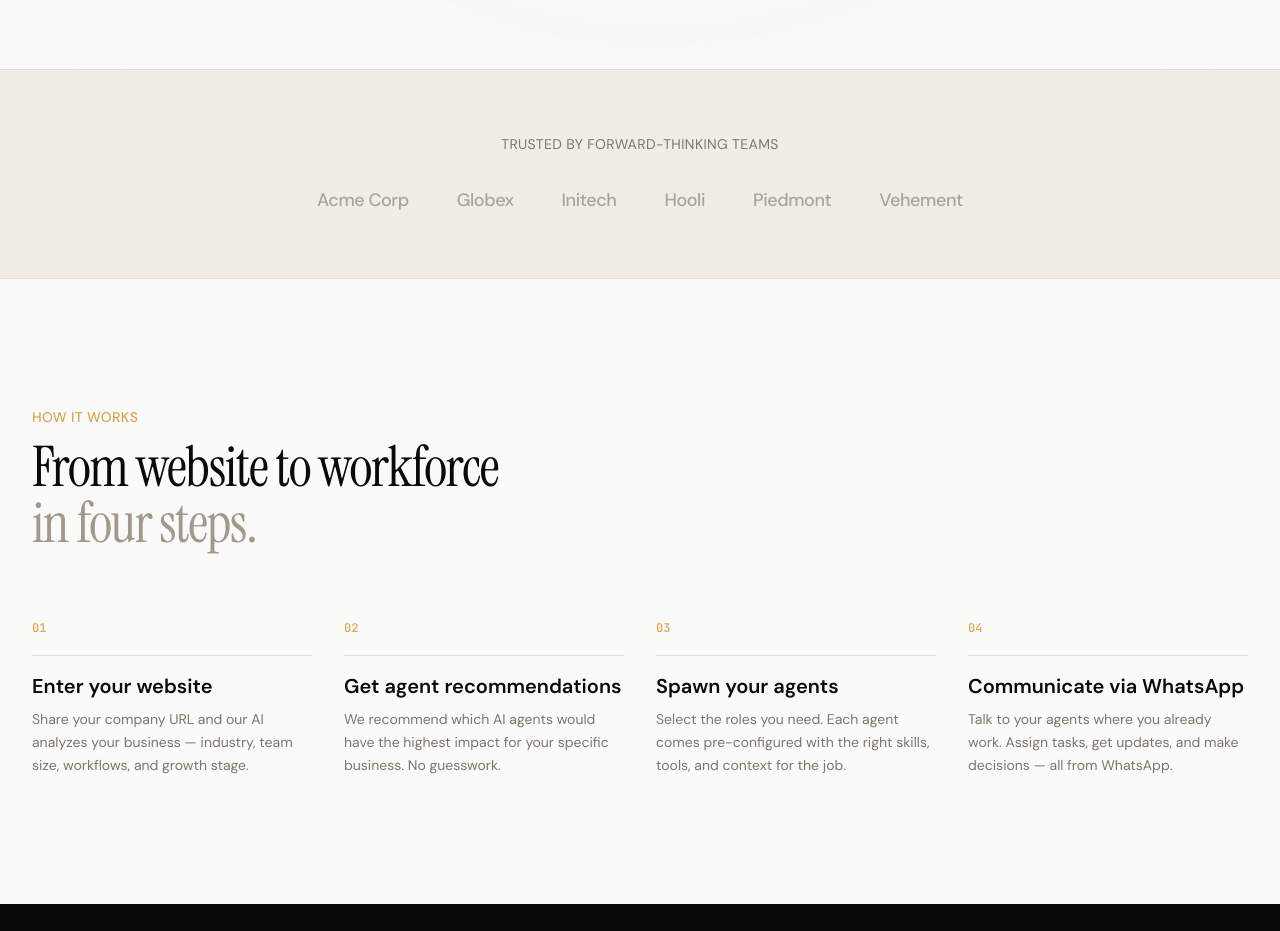
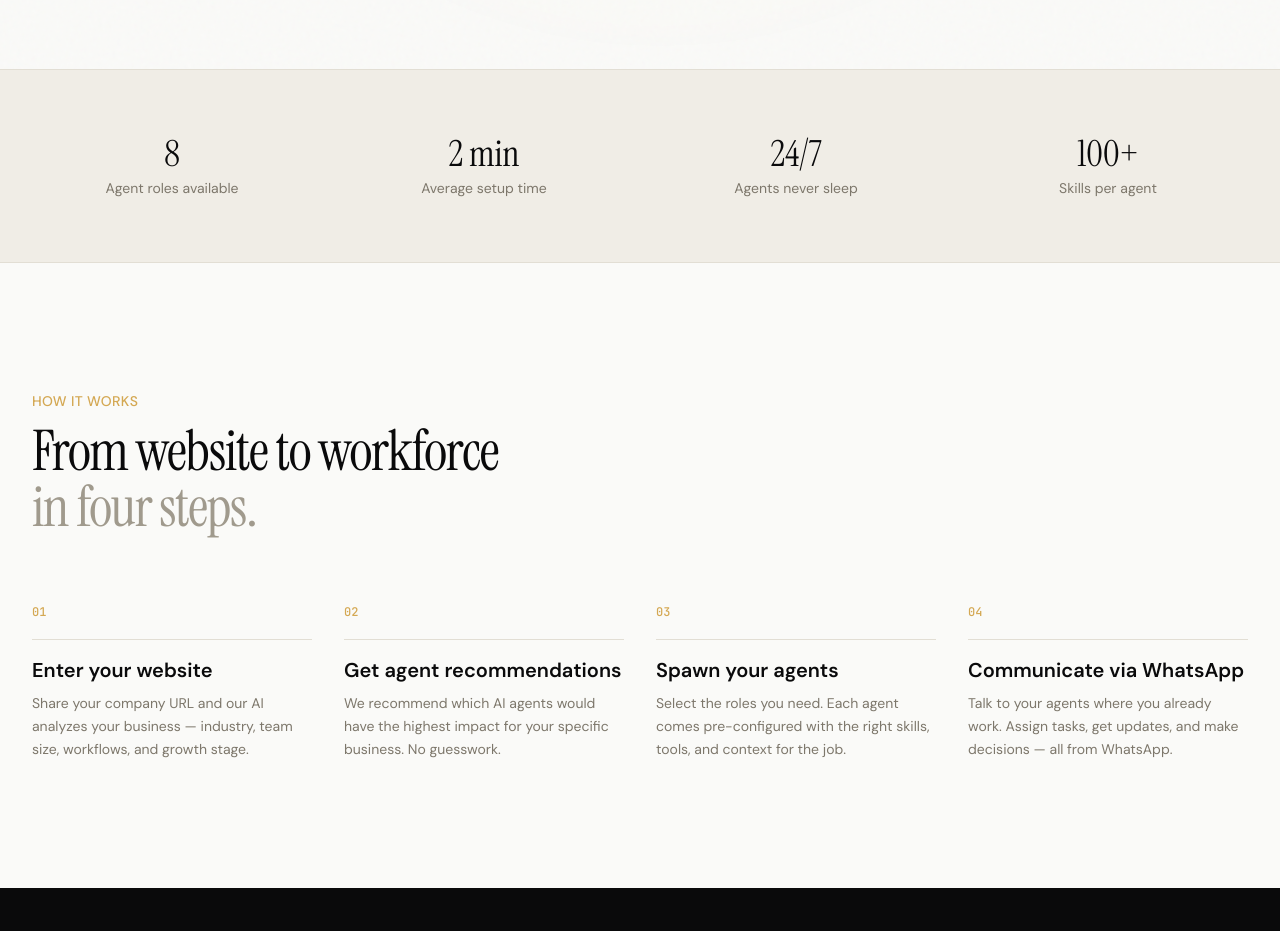
Before and after one commit to matterhornso/theautonomousorg, a Next.js app: page / in a window 1280 px wide. Shown: the part 1020-1951 px from the top of the page. Built offline with nearby package versions, Linux system fonts and the light colour scheme.

Commit message:
style(design): FINDING-006 — replace placeholder company logos with value stats to eliminate template feel

```diff
--- a/src/app/page.tsx
+++ b/src/app/page.tsx
@@ -330,30 +330,23 @@ export default function Home() {
         </div>
       </section>
 
-      {/* ─── Logos / Social Proof ───────────────────────── */}
+      {/* ─── Stats / Social Proof ───────────────────────── */}
       <section className="py-16 border-y border-neutral-200 bg-surface-mid">
         <div className="max-w-[1280px] mx-auto px-6 lg:px-8">
           <Reveal>
-            <p className="text-center text-sm text-neutral-500 mb-8 tracking-wide uppercase">
-              Trusted by forward-thinking teams
-            </p>
-          </Reveal>
-          <Reveal delay={75}>
-            <div className="flex flex-wrap items-center justify-center gap-x-12 gap-y-6 opacity-40">
+            <div className="grid grid-cols-2 md:grid-cols-4 gap-8 text-center">
               {[
-                "Acme Corp",
-                "Globex",
-                "Initech",
-                "Hooli",
-                "Piedmont",
-                "Vehement",
-              ].map((name) => (
-                <span
-                  key={name}
-                  className="text-lg font-medium text-neutral-700 tracking-tight"
-                >
-                  {name}
-                </span>
+                { value: "8", label: "Agent roles available" },
+                { value: "2 min", label: "Average setup time" },
+                { value: "24/7", label: "Agents never sleep" },
+                { value: "100+", label: "Skills per agent" },
+              ].map((stat) => (
+                <div key={stat.label}>
+                  <p className="font-[family-name:var(--font-serif)] text-3xl sm:text-4xl text-primary mb-1">
+                    {stat.value}
+                  </p>
+                  <p className="text-sm text-neutral-500">{stat.label}</p>
+                </div>
               ))}
             </div>
           </Reveal>
```
